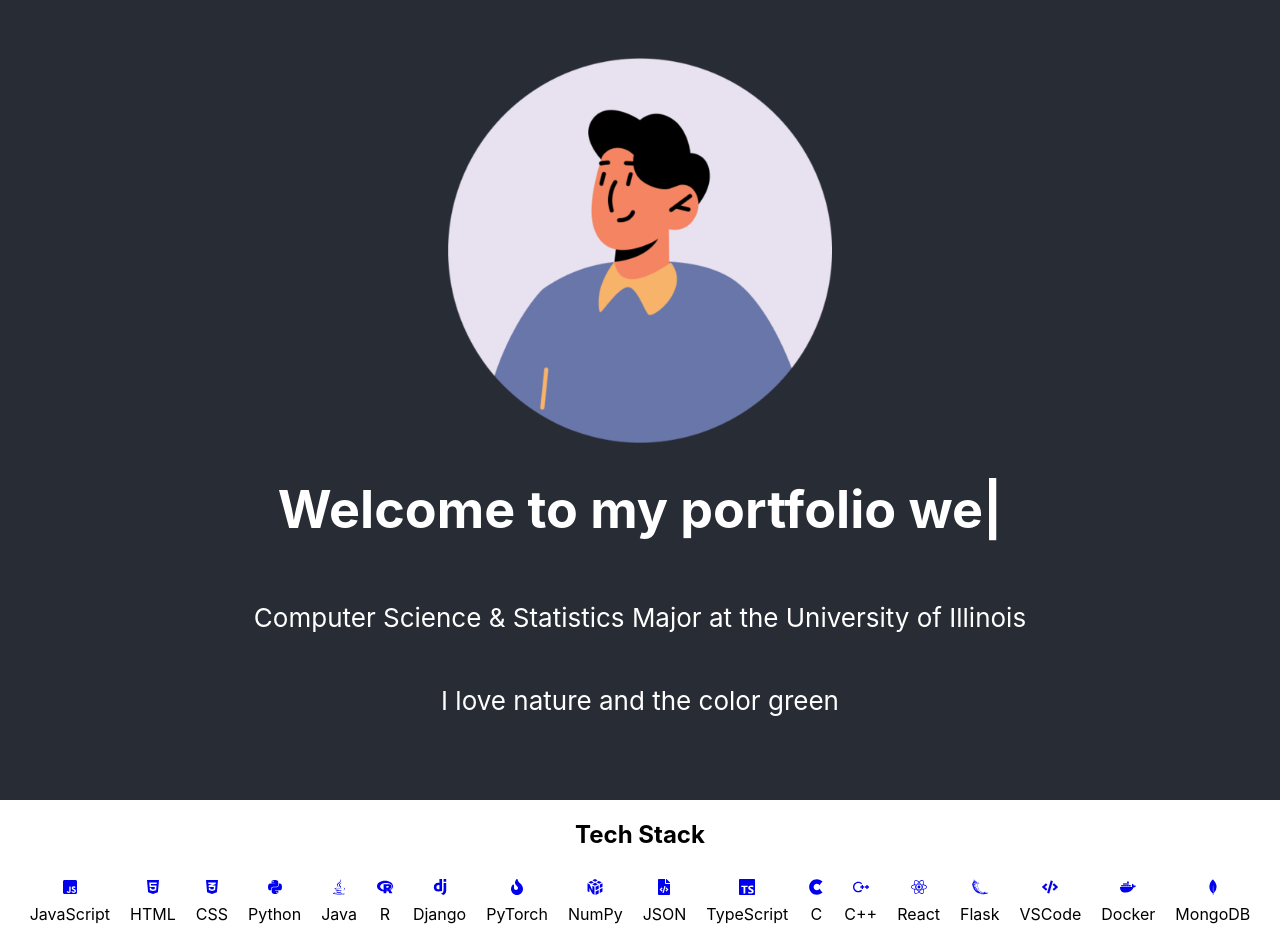
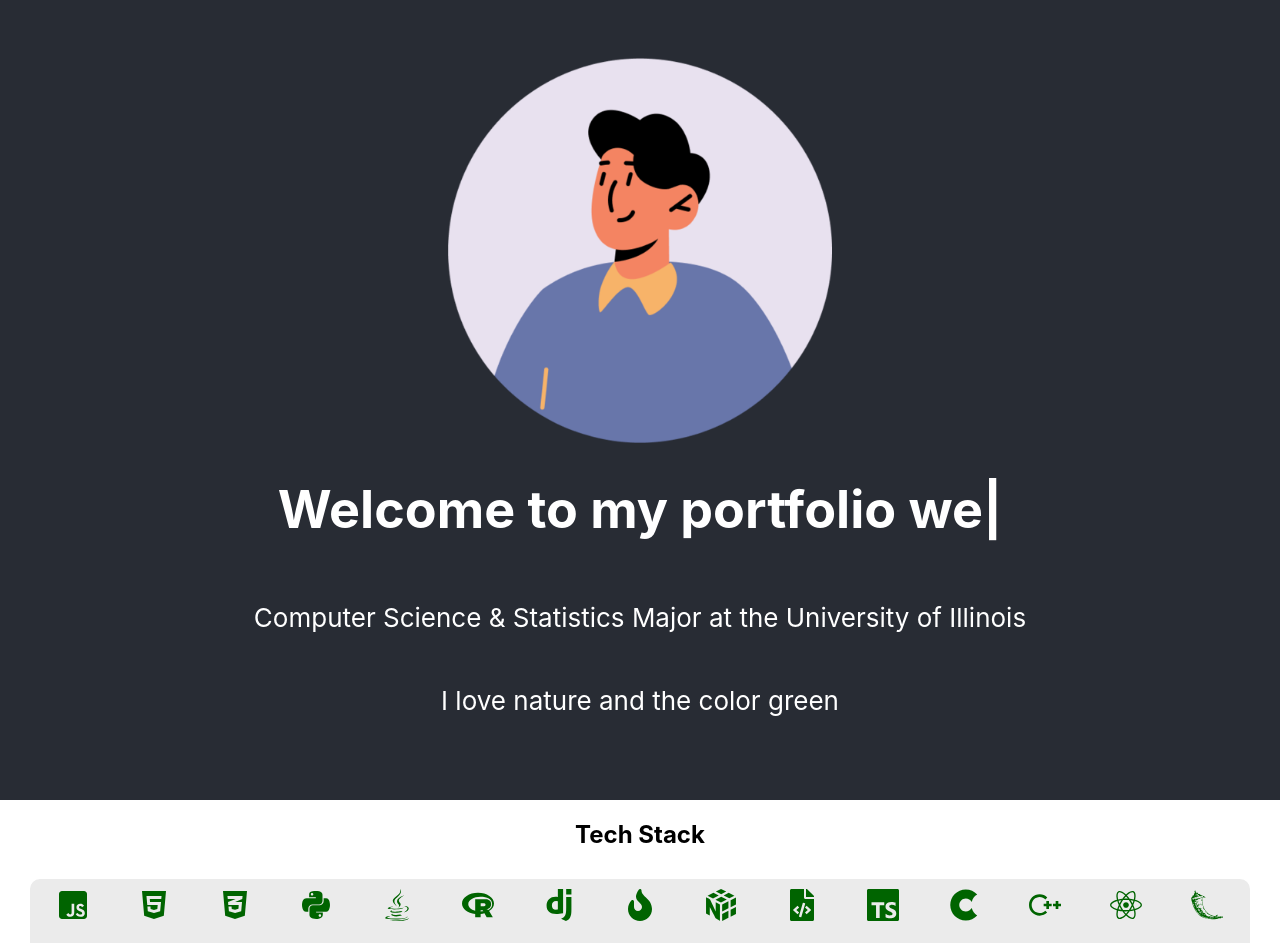
Before and after one commit to ssundr/ssundr.github.io, a React (Create React App) app in the folder portfolio/: page / in a window 1280 px wide. Shown: the top 943 px of the page. Built offline with nearby package versions, Linux system fonts and the light colour scheme.

Commit message:
finish styling tech stack

```diff
--- a/portfolio/src/App.css
+++ b/portfolio/src/App.css
@@ -51,19 +51,19 @@
   flex-wrap: wrap; /* Allows items to wrap to the next line if necessary */
   list-style-type: none; /* Removes default list styling */
   padding: 0;
+  margin: 30px;
+  background-color: #ebebeb;
+  border-radius: 10px;
+
 }
 
 .tech-item {
-  margin: 10px; /* Adjust margin between items */
-  text-align: center;
-}
-
-.tech-item i {
-  font-size: 2rem; /* Adjust size as needed */
-}
-
-.tech-item p {
-  margin-top: 5px;
+  flex-basis: calc(100% / 20); /* Adjust the number to control the number of items per row */
+  display: flex;
+  align-items: center;
+  justify-content: center;
+  margin: 10px;
+  size: 20px;
 }
 
 /* experiences cards */
--- a/portfolio/src/App.js
+++ b/portfolio/src/App.js
@@ -326,9 +326,8 @@ function App() {
             {techStack.map((tech, index) => (
               <div key={index} className="tech-item">
                 <a href={tech.url} target="_blank" rel="noopener noreferrer">
-                  {tech.icon}
+                  {React.cloneElement(tech.icon, { size: 32, color: 'darkgreen'})}
                 </a>
-                <p>{tech.name}</p>
               </div>
             ))}
           </div>
```
